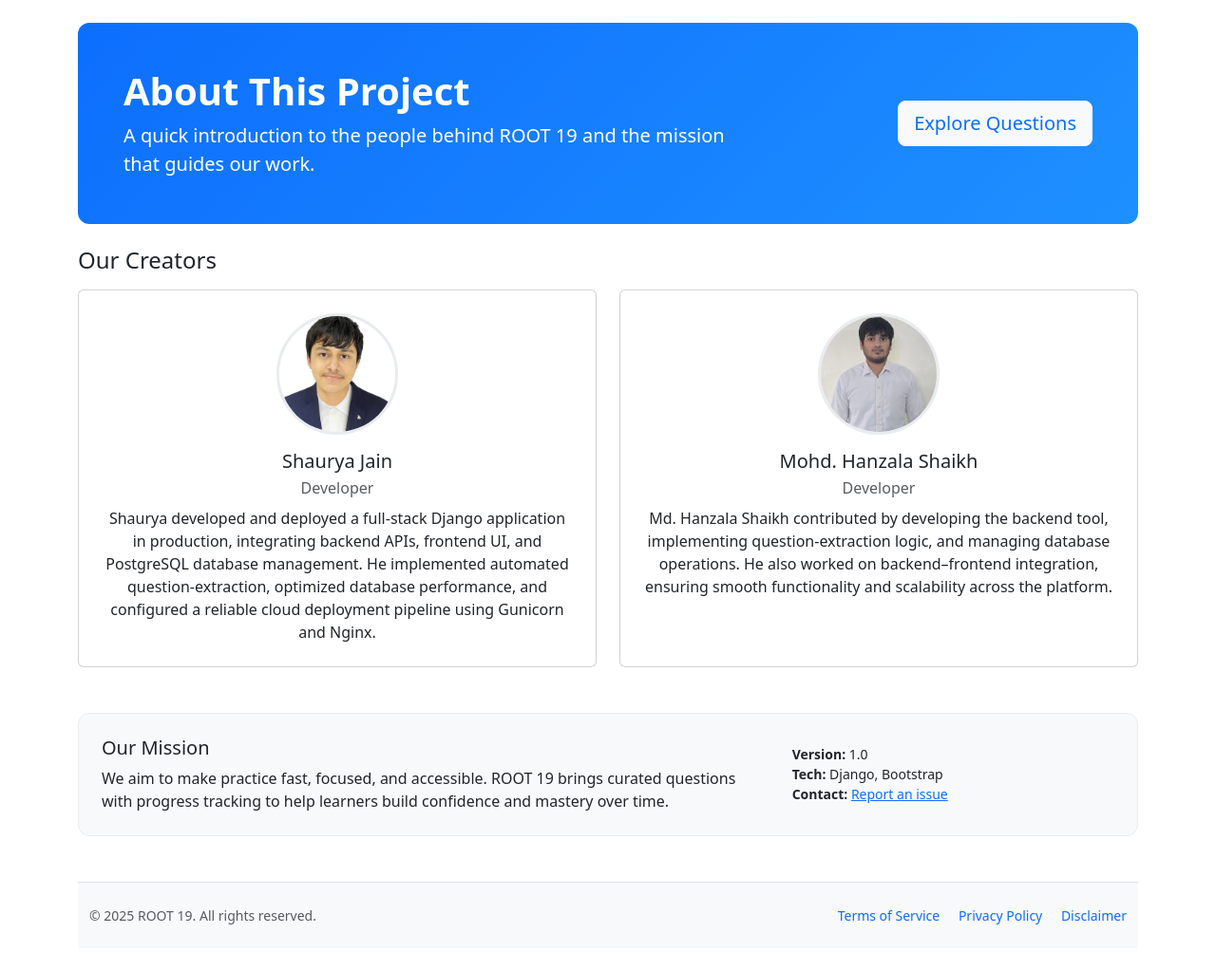
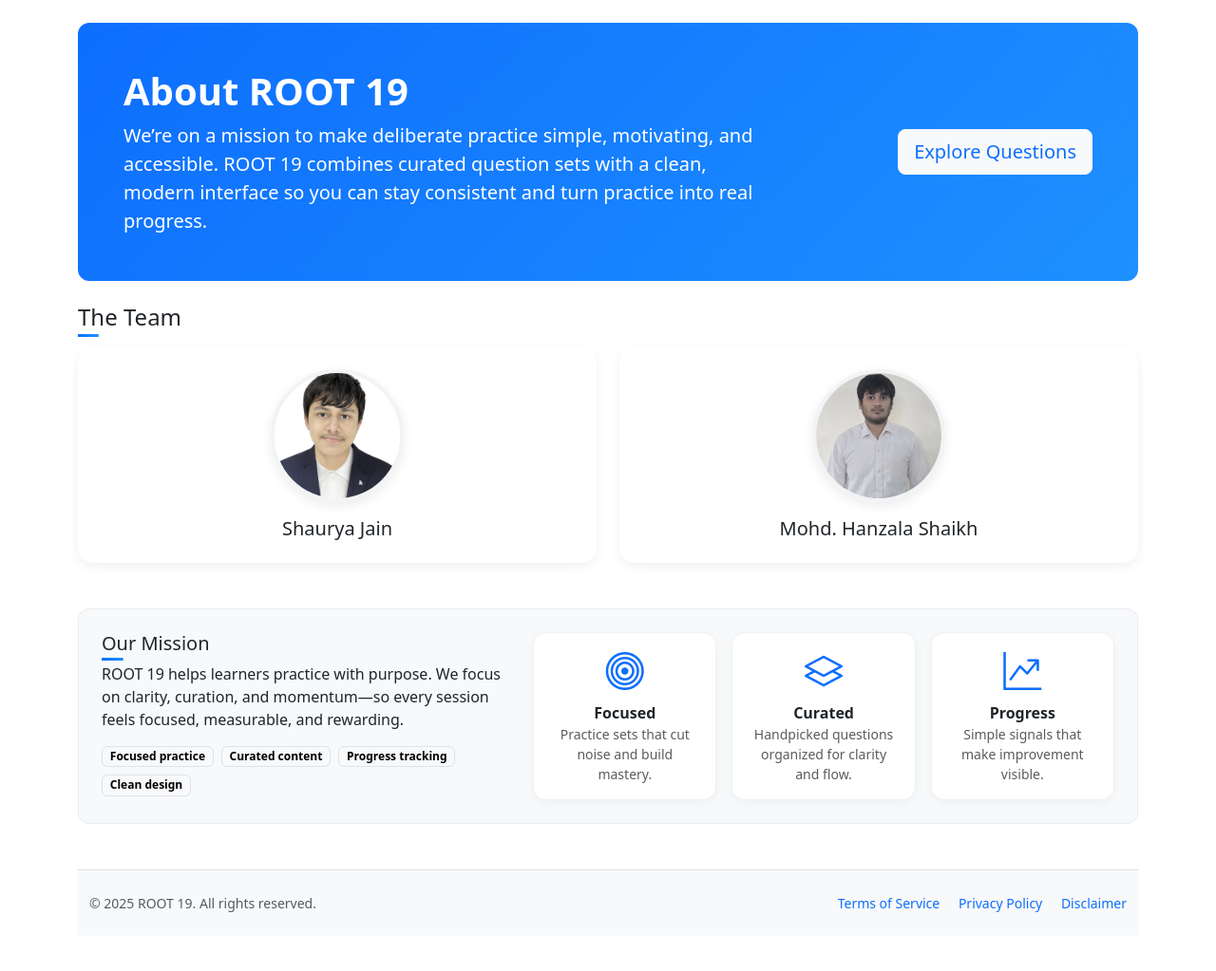
Before and after one commit to Dynamicfire07/root19-django-upload, a Django app: page /about/ in a window 1280 px wide. Shown: the part 56-1079 px from the top of the page at 95% size. After the commit the page ends 1017 px from the top, so only its background shows below. Run offline with Django 5.2, Linux system fonts and the light colour scheme.

Commit message:
FIX:ERRORS

```diff
--- a/main/templates/about.html
+++ b/main/templates/about.html
@@ -6,97 +6,210 @@
     <meta name="viewport" content="width=device-width, initial-scale=1">
     <title>About • ROOT 19</title>
     <link href="https://cdn.jsdelivr.net/npm/bootstrap@5.3.3/dist/css/bootstrap.min.css" rel="stylesheet">
+    <link href="https://cdn.jsdelivr.net/npm/bootstrap-icons@1.11.3/font/bootstrap-icons.min.css" rel="stylesheet">
     <style>
+        :root { --r19-primary:#0d6efd; --r19-accent:#1e90ff; --r19-ink:#212529; --r19-muted:#6c757d; }
+
+        /* Hero */
         .hero {
-            background: linear-gradient(135deg, #0d6efd 0%, #1e90ff 100%);
+            position: relative;
+            overflow: hidden;
+            background: linear-gradient(135deg, var(--r19-primary) 0%, var(--r19-accent) 100%);
             color: #fff;
             border-radius: .75rem;
         }
+        .hero::after{
+            content:""; position:absolute; inset:-20%;
+            background: radial-gradient(60rem 60rem at 120% -10%, rgba(255,255,255,.18), transparent 60%),
+                        radial-gradient(50rem 50rem at -20% 120%, rgba(255,255,255,.12), transparent 60%);
+            animation: floatGlow 12s ease-in-out infinite alternate;
+            pointer-events:none;
+        }
+        @keyframes floatGlow { from{ transform: translate3d(0,0,0);} to{ transform: translate3d(-2%,2%,0);} }
+        /* Team cards */
         .creator-card {
-            transition: transform .2s ease, box-shadow .2s ease;
+            border: 0;
+            border-radius: 1rem;
+            background: #ffffff;
+            box-shadow: 0 .25rem .75rem rgba(0,0,0,.06);
+            transition: transform .25s ease, box-shadow .25s ease;
+            opacity: 0;
+            transform: translateY(12px);
+            animation: cardIn .6s ease forwards;
         }
-        .creator-card:hover {
-            transform: translateY(-4px);
-            box-shadow: 0 0.75rem 1.5rem rgba(0,0,0,.1);
+        .creator-card:hover { transform: translateY(-6px); box-shadow: 0 .75rem 1.75rem rgba(0,0,0,.12); }
+        @keyframes cardIn { to { opacity: 1; transform: none; } }
+
+        /* Avatar hover effect */
+        .avatar {
+            width: 140px; height: 140px;
+            border-radius: 50%; object-fit: cover;
+            filter: grayscale(35%);
+            transition: filter .3s ease, transform .3s ease, box-shadow .3s ease;
+            box-shadow: 0 .25rem .75rem rgba(0,0,0,.08);
+            border: 4px solid #f1f3f5;
         }
-        .avatar {
-            width: 128px; height: 128px;
-            border-radius: 50%; object-fit: cover;
-            background: #f1f3f5;
-            display: inline-flex; align-items: center; justify-content: center;
-            color: #6c757d; font-weight: 600; font-size: 1.25rem;
-            border: 3px solid #e9ecef;
-        }
+        .creator-card:hover .avatar { filter: grayscale(0%); transform: scale(1.03); box-shadow: 0 .75rem 1.5rem rgba(0,0,0,.12); }
+
+        /* Section wrapper */
         .site-meta {
             background: #f8f9fa;
             border: 1px solid #e9ecef;
             border-radius: .75rem;
         }
+
+        /* Section heading accent */
+        .section-head { position: relative; display:inline-block; }
+        .section-head::after {
+          content:""; position:absolute; left:0; right:0; bottom:-6px; height:3px;
+          background: linear-gradient(90deg, var(--r19-primary), var(--r19-accent)); border-radius:2px;
+          transform: scaleX(.2); transform-origin: left; transition: transform .4s ease;
+        }
+        .section-head:hover::after { transform: scaleX(1); }
+
+        /* Feature cards */
+        .feature-card {
+          border: 1px solid #eef2f6; border-radius: .85rem; background:#fff;
+          box-shadow: 0 .15rem .6rem rgba(0,0,0,.04);
+          transition: transform .25s ease, box-shadow .25s ease, border-color .25s ease;
+        }
+        .feature-card:hover {
+          transform: translateY(-6px);
+          box-shadow: 0 .75rem 1.5rem rgba(13,110,253,.12);
+          border-color: rgba(13,110,253,.25);
+        }
+
+        /* Reveal on scroll */
+        .reveal { opacity:0; transform: translateY(16px); transition: opacity .6s ease, transform .6s ease; }
+        .reveal.is-visible { opacity:1; transform:none; }
+
+        /* Button ripple */
+        .btn-ripple { position: relative; overflow: hidden; }
+        .btn-ripple .ripple {
+          position:absolute; border-radius:50%; transform: scale(0);
+          background: rgba(13,110,253,.25); animation: ripple .6s linear; pointer-events:none;
+        }
+        @keyframes ripple { to { transform: scale(4); opacity: 0; } }
     </style>
+    <script defer src="https://cdn.jsdelivr.net/npm/bootstrap@5.3.3/dist/js/bootstrap.bundle.min.js"></script>
+    <script>
+      // Stagger animation for cards
+      document.addEventListener('DOMContentLoaded', () => {
+        document.querySelectorAll('.creator-card').forEach((el, i) => {
+          el.style.animationDelay = (i * 120) + 'ms';
+        });
+      });
+    </script>
+  </head>
+  <body>
     {% include 'navbar.html' %}
-    <div class="container my-4">
+    <main class="container my-4">
       <div class="p-4 p-md-5 hero mb-4">
         <div class="row align-items-center">
           <div class="col-md-8">
-                    <h1 class="display-6 fw-semibold mb-2">About This Project</h1>
-                    <p class="mb-0 lead">A quick introduction to the people behind ROOT 19 and the mission that guides our work.</p>
+            <h1 class="display-6 fw-semibold mb-2">About ROOT 19</h1>
+            <p class="mb-0 lead">We’re on a mission to make deliberate practice simple, motivating, and accessible. ROOT 19 combines curated question sets with a clean, modern interface so you can stay consistent and turn practice into real progress.</p>
           </div>
           <div class="col-md-4 text-md-end mt-3 mt-md-0">
-                    <a href="/question-bank/" class="btn btn-light btn-lg text-primary">Explore Questions</a>
+            <a href="/question-bank/" class="btn btn-light btn-lg text-primary btn-ripple">Explore Questions</a>
           </div>
         </div>
       </div>
 
       <section class="mb-5">
-            <h2 class="h4 mb-3">Our Creators</h2>
-            <div class="row g-4">
-                <!-- Creator 1 Placeholder -->
-                <div class="col-md-6">
-                    <div class="card creator-card h-100">
-                        <div class="card-body d-flex flex-column align-items-center text-center p-4">
-                            <img class="avatar mb-3" src="{% static 'img/about/creator1.jpeg' %}" alt="Creator Name One">
-
-                            <h3 class="h5 mb-1">Shaurya Jain</h3>
-                            <p class="text-muted mb-2">Developer</p>
-                            <p class="mb-0">Shaurya developed and deployed a full-stack Django application in production, integrating backend APIs, frontend UI, and PostgreSQL database management. He implemented automated question-extraction, optimized database performance, and configured a reliable cloud deployment pipeline using Gunicorn and Nginx.</p>
+        <h2 class="h4 mb-3 section-head">The Team</h2>
+        <div class="row g-4 reveal-on-load">
+          <div class="col-sm-6 col-lg-6">
+            <div class="card creator-card h-100 text-center p-4 reveal">
+              <img class="avatar mx-auto mb-3" src="{% static 'img/about/creator1.jpeg' %}" alt="Shaurya Jain">
+              <h3 class="h5 mb-0">Shaurya Jain</h3>
+            </div>
+          </div>
+          <div class="col-sm-6 col-lg-6">
+            <div class="card creator-card h-100 text-center p-4 reveal">
+              <img class="avatar mx-auto mb-3" src="{% static 'img/about/creator2.jpeg' %}" alt="Mohd. Hanzala Shaikh">
+              <h3 class="h5 mb-0">Mohd. Hanzala Shaikh</h3>
             </div>
           </div>
         </div>
+      </section>
 
-                <!-- Creator 2 Placeholder -->
-                <div class="col-md-6">
-                    <div class="card creator-card h-100">
-                        <div class="card-body d-flex flex-column align-items-center text-center p-4">
-                            <img class="avatar mb-3" src="{% static 'img/about/creator2.jpeg' %}" alt="Mohd. Hanzala Shaikh">
-
-                            <h3 class="h5 mb-1">Mohd. Hanzala Shaikh</h3>
-                            <p class="text-muted mb-2">Developer</p>
-                            <p class="mb-0">Md. Hanzala Shaikh contributed by developing the backend tool, implementing question-extraction logic, and managing database operations. He also worked on backend–frontend integration, ensuring smooth functionality and scalability across the platform.</p>
+      <section class="mb-5 site-meta p-4">
+        <div class="row g-4 align-items-start">
+          <div class="col-lg-5">
+            <h2 class="h5 mb-2 section-head">Our Mission</h2>
+            <p class="mb-3">ROOT 19 helps learners practice with purpose. We focus on clarity, curation, and momentum—so every session feels focused, measurable, and rewarding.</p>
+            <div class="d-flex gap-2 flex-wrap">
+              <span class="badge text-bg-light border">Focused practice</span>
+              <span class="badge text-bg-light border">Curated content</span>
+              <span class="badge text-bg-light border">Progress tracking</span>
+              <span class="badge text-bg-light border">Clean design</span>
+            </div>
+          </div>
+          <div class="col-lg-7">
+            <div class="row g-3">
+              <div class="col-md-4">
+                <div class="feature-card h-100 p-3 text-center reveal">
+                  <div class="display-6 text-primary mb-2"><i class="bi bi-bullseye"></i></div>
+                  <div class="fw-semibold">Focused</div>
+                  <div class="text-muted small">Practice sets that cut noise and build mastery.</div>
+                </div>
+              </div>
+              <div class="col-md-4">
+                <div class="feature-card h-100 p-3 text-center reveal">
+                  <div class="display-6 text-primary mb-2"><i class="bi bi-layers"></i></div>
+                  <div class="fw-semibold">Curated</div>
+                  <div class="text-muted small">Handpicked questions organized for clarity and flow.</div>
+                </div>
+              </div>
+              <div class="col-md-4">
+                <div class="feature-card h-100 p-3 text-center reveal">
+                  <div class="display-6 text-primary mb-2"><i class="bi bi-graph-up-arrow"></i></div>
+                  <div class="fw-semibold">Progress</div>
+                  <div class="text-muted small">Simple signals that make improvement visible.</div>
+                </div>
               </div>
             </div>
           </div>
         </div>
       </section>
 
-        <section class="mb-5 site-meta p-4">
-            <div class="row g-4 align-items-center">
-                <div class="col-md-8">
-                    <h2 class="h5 mb-2">Our Mission</h2>
-                    <p class="mb-0">We aim to make practice fast, focused, and accessible. ROOT 19 brings curated questions with progress tracking to help learners build confidence and mastery over time.</p>
-                </div>
-                <div class="col-md-4">
-                    <ul class="list-unstyled mb-0 small">
-                        <li><strong>Version:</strong> 1.0</li>
-                        <li><strong>Tech:</strong> Django, Bootstrap</li>
-                        <li><strong>Contact:</strong> <a href="/report-bug/">Report an issue</a></li>
-                    </ul>
-                </div>
-            </div>
-        </section>
+      {% include 'footer.html' %}
+    </main>
+    <script>
+      // Stagger animation for team cards already set; add reveal-on-scroll + ripple
+      document.addEventListener('DOMContentLoaded', () => {
+        // Stagger card in
+        document.querySelectorAll('.creator-card').forEach((el, i) => {
+          el.style.animationDelay = (i * 120) + 'ms';
+        });
 
-        {% include 'footer.html' %}
-    </div>
+        // Reveal on scroll
+        const observer = new IntersectionObserver((entries) => {
+          entries.forEach(e => {
+            if (e.isIntersecting) {
+              e.target.classList.add('is-visible');
+              observer.unobserve(e.target);
+            }
+          });
+        }, { threshold: 0.1 });
+        document.querySelectorAll('.reveal').forEach(el => observer.observe(el));
 
-    <script src="https://cdn.jsdelivr.net/npm/bootstrap@5.3.3/dist/js/bootstrap.bundle.min.js"></script>
-</head>
+        // Button ripple
+        document.querySelectorAll('.btn-ripple').forEach(btn => {
+          btn.addEventListener('click', (e) => {
+            const rect = btn.getBoundingClientRect();
+            const ripple = document.createElement('span');
+            const size = Math.max(rect.width, rect.height);
+            ripple.className = 'ripple';
+            ripple.style.width = ripple.style.height = size + 'px';
+            ripple.style.left = (e.clientX - rect.left - size/2) + 'px';
+            ripple.style.top = (e.clientY - rect.top - size/2) + 'px';
+            btn.appendChild(ripple);
+            setTimeout(() => ripple.remove(), 600);
+          });
+        });
+      });
+    </script>
+  </body>
 </html>
--- a/main/views.py
+++ b/main/views.py
@@ -331,7 +331,8 @@ def staff_bug_detail(request, bug_id: int):
     if not bug:
         messages.error(request, "Bug not found")
         return redirect("staff_bug_list")
-    return render(request, "main/staff_bug_detail.html", {"bug": bug})
+    # Use app templates loader (APP_DIRS) — template lives at main/templates/staff_bug_detail.html
+    return render(request, "staff_bug_detail.html", {"bug": bug})
 
 
 # -------------------------
```
Lines whose indentation alone changed are shown as unchanged.
